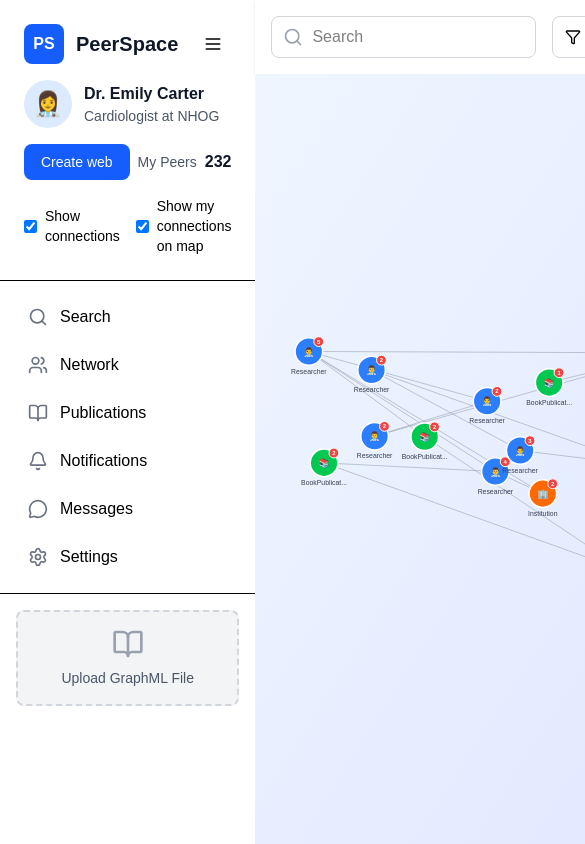
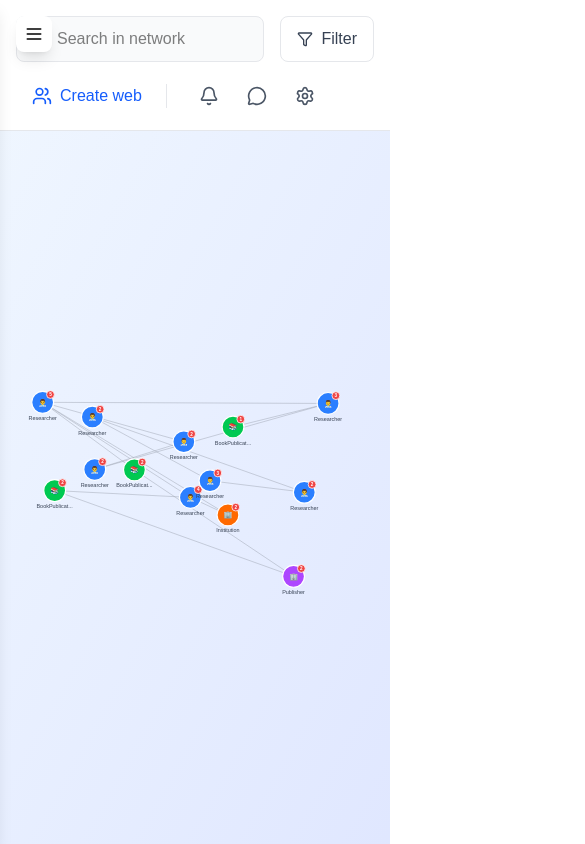
Before and after one commit to vivekrajelango/graph-ml, a Next.js app: page / in a window 390 px wide. Shown: the top 844 px of the page, 585 px wide, since content can reach past the window. Built offline with nearby package versions, Linux system fonts and the light colour scheme.

Commit message:
responsive-and-style-fixes

```diff
--- a/src/components/GraphML.tsx
+++ b/src/components/GraphML.tsx
@@ -172,7 +172,16 @@ const GraphMLComponent: React.FC = () => {
   const [dragStartPos, setDragStartPos] = useState({ x: 0, y: 0 });
   const [zoom, setZoom] = useState(1);
   const [viewBox, setViewBox] = useState({ x: 0, y: 0, width: 1000, height: 700 });
+  const [activeTab, setActiveTab] = useState('network');
   const svgRef = useRef<SVGSVGElement>(null);
+
+  const loggedInUser = {
+    name: "Dr. Emily Carter",
+    role: "Cardiologist at NHOG",
+    avatar: "👩‍⚕️",
+    peers: 232,
+    following: 124
+  };
 
   useEffect(() => {
     // Parse sample GraphML data on mount
@@ -198,10 +207,13 @@ const GraphMLComponent: React.FC = () => {
     }
   }, []);
 
+  // Separate state for details panel
+  const [showDetails, setShowDetails] = useState(false);
+
   const handleNodeClick = (node: Node) => {
     // Only handle click if we're not in the middle of a drag operation
     setSelectedNode(node);
-    setSidebarOpen(true);
+    setShowDetails(true);
   };
 
   const handleMouseDown = (event: React.MouseEvent, nodeId: string) => {
@@ -306,23 +318,39 @@ const GraphMLComponent: React.FC = () => {
     }
   };
 
+  // Filter nodes based on search term
   const filteredNodes = graphData.nodes.filter(node =>
     node.label.toLowerCase().includes(searchTerm.toLowerCase())
   );
 
+  // Filter edges to only show connections between filtered nodes
+  const filteredEdges = graphData.edges.filter(edge =>
+    filteredNodes.some(node => node.id === edge.source) &&
+    filteredNodes.some(node => node.id === edge.target)
+  );
+
   return (
-    <div className="h-screen bg-gray-50 flex">
+    <div className="h-screen bg-gray-50 flex overflow-hidden relative">
+      {/* Mobile Menu Button */}
+      <button
+        onClick={() => setSidebarOpen(!sidebarOpen)}
+        className="lg:hidden fixed top-4 left-4 z-50 p-2 bg-white rounded-lg shadow-lg"
+      >
+        {sidebarOpen ? <X className="w-5 h-5" /> : <Menu className="w-5 h-5" />}
+      </button>
+
       {/* Sidebar */}
-      <div className="w-80 bg-white shadow-lg flex flex-col">
+      <div className={`${sidebarOpen ? 'translate-x-0' : '-translate-x-full'} lg:translate-x-0 w-80 bg-white shadow-lg flex flex-col border-r border-gray-200 fixed lg:relative h-full z-40 transition-transform duration-300 ease-in-out`}>
         {/* Header */}
-        <div className="p-6 border-b">
-          <div className="flex items-center justify-between mb-4">
+        <div className="p-6 border-b border-gray-200">
+          <div className="flex items-center justify-between mb-6">
             <div className="flex items-center gap-3">
-              <div className="w-10 h-10 bg-blue-600 rounded-lg flex items-center justify-center">
-                <span className="text-white font-bold">PS</span>
+              <div className="w-12 h-12 bg-blue-100 rounded-full flex items-center justify-center text-2xl">
+                {loggedInUser.avatar}
               </div>
               <div>
-                <h1 className="font-bold text-xl text-gray-900">PeerSpace</h1>
+                <h2 className="font-semibold text-gray-900">{loggedInUser.name}</h2>
+                <p className="text-sm text-gray-600">{loggedInUser.role}</p>
               </div>
             </div>
             <button
@@ -333,13 +361,14 @@ const GraphMLComponent: React.FC = () => {
             </button>
           </div>
 
-          <div className="flex items-center gap-3 mb-4">
-            <div className="w-12 h-12 bg-blue-100 rounded-full flex items-center justify-center text-2xl">
-              {sampleProfile.avatar}
+          <div className="flex items-center justify-between mt-6">
+            <div className="flex items-center gap-2">
+              <span className="text-sm text-gray-600">My Peers</span>
+              <span className="font-semibold text-gray-900">{loggedInUser.peers}</span>
             </div>
-            <div>
-              <h2 className="font-semibold text-gray-900">{sampleProfile.name}</h2>
-              <p className="text-sm text-gray-600">{sampleProfile.title} at NHOG</p>
+            <div className="flex items-center gap-2">
+              <span className="text-sm text-gray-600">Following</span>
+              <span className="font-semibold text-gray-900">{loggedInUser.following}</span>
             </div>
           </div>
 
@@ -376,17 +405,26 @@ const GraphMLComponent: React.FC = () => {
         </div>
 
         {/* Navigation */}
-        <nav className="p-4 space-y-2">
-          <button className="w-full flex items-center gap-3 px-3 py-2 text-left hover:bg-gray-100 rounded-lg">
-            <Search className="w-5 h-5 text-gray-500" />
+        <nav className="p-4 space-y-1">
+          <button
+            className={`w-full flex items-center gap-3 px-3 py-2.5 text-left rounded-lg ${activeTab === 'search' ? 'bg-blue-50 text-blue-600' : 'hover:bg-gray-50'}`}
+            onClick={() => setActiveTab('search')}
+          >
+            <Search className={`w-5 h-5 ${activeTab === 'search' ? 'text-blue-600' : 'text-gray-500'}`} />
             <span>Search</span>
           </button>
-          <button className="w-full flex items-center gap-3 px-3 py-2 text-left hover:bg-gray-100 rounded-lg">
-            <Users className="w-5 h-5 text-gray-500" />
+          <button
+            className={`w-full flex items-center gap-3 px-3 py-2.5 text-left rounded-lg ${activeTab === 'network' ? 'bg-blue-50 text-blue-600' : 'hover:bg-gray-50'}`}
+            onClick={() => setActiveTab('network')}
+          >
+            <Users className={`w-5 h-5 ${activeTab === 'network' ? 'text-blue-600' : 'text-gray-500'}`} />
             <span>Network</span>
           </button>
-          <button className="w-full flex items-center gap-3 px-3 py-2 text-left hover:bg-gray-100 rounded-lg">
-            <BookOpen className="w-5 h-5 text-gray-500" />
+          <button
+            className={`w-full flex items-center gap-3 px-3 py-2.5 text-left rounded-lg ${activeTab === 'publications' ? 'bg-blue-50 text-blue-600' : 'hover:bg-gray-50'}`}
+            onClick={() => setActiveTab('publications')}
+          >
+            <BookOpen className={`w-5 h-5 ${activeTab === 'publications' ? 'text-blue-600' : 'text-gray-500'}`} />
             <span>Publications</span>
           </button>
           <button className="w-full flex items-center gap-3 px-3 py-2 text-left hover:bg-gray-100 rounded-lg">
@@ -421,29 +459,43 @@ const GraphMLComponent: React.FC = () => {
       </div>
 
       {/* Main Content */}
-      <div className="flex-1 flex flex-col">
+      <div className="flex-1 flex flex-col lg:ml-0 ml-0">
         {/* Top Bar */}
-        <div className="bg-white shadow-sm p-4 flex items-center justify-between">
-          <div className="flex items-center gap-4">
-            <div className="relative">
+        <div className="bg-white shadow-sm border-b border-gray-200 p-4 flex flex-col lg:flex-row items-start lg:items-center gap-4 lg:gap-0 justify-between">
+          <div className="flex items-center gap-4 flex-1">
+            <div className="relative flex-1 max-w-lg">
               <Search className="w-5 h-5 text-gray-400 absolute left-3 top-1/2 transform -translate-y-1/2" />
               <input
                 type="text"
-                placeholder="Search"
+                placeholder="Search in network"
                 value={searchTerm}
                 onChange={(e) => setSearchTerm(e.target.value)}
-                className="pl-10 pr-4 py-2 border border-gray-300 rounded-lg focus:outline-none focus:ring-2 focus:ring-blue-500"
+                className="w-full pl-10 pr-4 py-2.5 bg-gray-50 border border-gray-200 rounded-lg focus:outline-none focus:ring-2 focus:ring-blue-500 focus:bg-white"
               />
             </div>
-            <button className="flex items-center gap-2 px-3 py-2 border border-gray-300 rounded-lg hover:bg-gray-50">
+            <button className="flex items-center gap-2 px-4 py-2.5 border border-gray-200 rounded-lg hover:bg-gray-50 text-gray-700">
               <Filter className="w-4 h-4" />
               <span>Filter</span>
             </button>
           </div>
 
-          <div className="flex items-center gap-2">
-            <span className="text-sm text-gray-600">Following</span>
-            <span className="font-semibold">{sampleProfile.following}</span>
+          <div className="flex items-center gap-6 ml-4">
+            <button className="flex items-center gap-2 text-blue-600 hover:text-blue-700">
+              <Users className="w-5 h-5" />
+              <span className="font-medium">Create web</span>
+            </button>
+            <div className="h-6 w-px bg-gray-200"></div>
+            <div className="flex items-center gap-3">
+              <button className="p-2 hover:bg-gray-100 rounded-lg">
+                <Bell className="w-5 h-5 text-gray-600" />
+              </button>
+              <button className="p-2 hover:bg-gray-100 rounded-lg">
+                <MessageCircle className="w-5 h-5 text-gray-600" />
+              </button>
+              <button className="p-2 hover:bg-gray-100 rounded-lg">
+                <Settings className="w-5 h-5 text-gray-600" />
+              </button>
+            </div>
           </div>
         </div>
 
@@ -489,7 +541,7 @@ const GraphMLComponent: React.FC = () => {
 
             <g transform={`scale(${zoom}) translate(${-500 * (zoom - 1) / zoom}, ${-350 * (zoom - 1) / zoom})`}>
             {/* Render edges */}
-            {showConnectionsOnMap && graphData.edges.map((edge, index) => {
+            {showConnectionsOnMap && filteredEdges.map((edge, index) => {
               const sourceNode = graphData.nodes.find(n => n.id === edge.source);
               const targetNode = graphData.nodes.find(n => n.id === edge.target);
 
@@ -573,75 +625,88 @@ const GraphMLComponent: React.FC = () => {
       </div>
 
       {/* Profile Panel */}
-      {selectedNode && sidebarOpen && (
-        <div className="w-80 bg-white shadow-lg border-l">
-          <div className="p-6">
-            <div className="flex items-center justify-between mb-6">
+      {showDetails && (
+        <div className="fixed lg:relative right-0 top-0 h-full w-full lg:w-96 bg-white shadow-lg border-l border-gray-200 overflow-y-auto z-50">
+          <div className="p-6 space-y-6">
+            <div className="flex items-center justify-between">
               <h3 className="text-lg font-semibold">Profile Details</h3>
               <button
-                onClick={() => setSidebarOpen(false)}
+                onClick={() => setShowDetails(false)}
                 className="p-2 hover:bg-gray-100 rounded-lg"
               >
                 <X className="w-5 h-5" />
               </button>
             </div>
 
-            <div className="text-center mb-6">
-              <div className="w-20 h-20 bg-blue-100 rounded-full flex items-center justify-center text-3xl mx-auto mb-4">
-                {selectedNode.avatar}
+            <div className="text-center">
+              <div className="w-24 h-24 bg-blue-100 rounded-full flex items-center justify-center text-4xl mx-auto mb-4">
+                {selectedNode?.avatar || sampleProfile.avatar}
               </div>
-              <h4 className="font-semibold text-gray-900">{selectedNode.label}</h4>
-              <p className="text-sm text-gray-600">{selectedNode.type}</p>
-              <p className="text-xs text-gray-500 mt-1">
-                Connections: {selectedNode.connections}
+              <h4 className="text-xl font-semibold text-gray-900">{selectedNode?.label || sampleProfile.name}</h4>
+              <p className="text-sm text-gray-600 mt-1">{selectedNode?.type || sampleProfile.title}</p>
+              <p className="text-sm text-gray-500 mt-1">
+                {selectedNode ? `Connections: ${selectedNode.connections}` : `Peers: ${sampleProfile.peers}`}
               </p>
             </div>
 
             <div className="space-y-4">
-              <button className="w-full bg-blue-600 text-white px-4 py-2 rounded-lg hover:bg-blue-700">
+              <button className="w-full bg-blue-600 text-white px-4 py-2.5 rounded-lg hover:bg-blue-700 font-medium">
                 View Profile
               </button>
-              <button className="w-full border border-gray-300 px-4 py-2 rounded-lg hover:bg-gray-50">
+              <button className="w-full border border-gray-200 px-4 py-2.5 rounded-lg hover:bg-gray-50 text-gray-700 font-medium">
                 Resume
               </button>
             </div>
 
-            <div className="mt-6 grid grid-cols-2 gap-4">
-              <div className="text-center">
-                <div className="flex items-center gap-2 text-gray-600 mb-1">
+            <div className="grid grid-cols-2 gap-6 bg-gray-50 p-4 rounded-xl">
+              <div>
+                <div className="flex items-center gap-2 text-gray-600 mb-2">
                   <Users className="w-4 h-4" />
-                  <span className="text-xs">Connections</span>
+                  <span className="text-sm">Patients Served</span>
                 </div>
-                <div className="font-bold text-lg">{selectedNode.connections}</div>
+                <div className="font-semibold text-xl">{sampleProfile.patientsServed}</div>
+                <div className="flex items-center gap-1 text-green-600 text-sm mt-1">
+                  <span>+20</span>
+                  <span className="text-xs text-gray-500">this month</span>
+                </div>
               </div>
-              <div className="text-center">
-                <div className="flex items-center gap-2 text-gray-600 mb-1">
+              <div>
+                <div className="flex items-center gap-2 text-gray-600 mb-2">
                   <Award className="w-4 h-4" />
-                  <span className="text-xs">Success rate</span>
+                  <span className="text-sm">Success Rate</span>
                 </div>
-                <div className="font-bold text-lg">--</div>
+                <div className="font-semibold text-xl">{sampleProfile.successRate}%</div>
+                <div className="flex items-center gap-1 text-green-600 text-sm mt-1">
+                  <span>+3%</span>
+                  <span className="text-xs text-gray-500">this month</span>
+                </div>
               </div>
             </div>
 
-            <div className="mt-6">
-              <h5 className="font-medium mb-2">About</h5>
-              <p className="text-sm text-gray-600">
-                {selectedNode.type} node in the network. Click to explore connections and relationships.
-              </p>
+            <div>
+              <h4 className="font-medium text-gray-900 mb-3">About</h4>
+              <p className="text-gray-600 text-sm leading-relaxed">{sampleProfile.about}</p>
             </div>
 
-            <div className="mt-6">
-              <h5 className="font-medium mb-2">Type</h5>
-              <div className="flex items-center gap-2 p-3 bg-blue-50 rounded-lg">
-                <div className="w-4 h-4 bg-blue-600 rounded"></div>
-                <div>
-                  <div className="font-medium text-sm">{selectedNode.type}</div>
-                  <div className="text-xs text-gray-600">Network Entity</div>
+            <div>
+              <h4 className="font-medium text-gray-900 mb-3">Education</h4>
+              <div className="bg-gray-50 rounded-xl p-4">
+                <div className="flex items-start gap-3">
+                  <div className="w-10 h-10 bg-blue-100 rounded-lg flex items-center justify-center flex-shrink-0">
+                    <BookOpen className="w-5 h-5 text-blue-600" />
+                  </div>
+                  <div>
+                    <h5 className="font-medium text-gray-900">{sampleProfile.education.institution}</h5>
+                    <p className="text-sm text-gray-600 mt-1">{sampleProfile.education.degree}</p>
+                    <p className="text-sm text-gray-600">{sampleProfile.education.specialization}</p>
+                    <p className="text-xs text-gray-500 mt-2">{sampleProfile.education.period}</p>
+                  </div>
                 </div>
               </div>
             </div>
-          </div>
-        </div>
+                </div>
+              </div>
+
       )}
     </div>
   );
```
